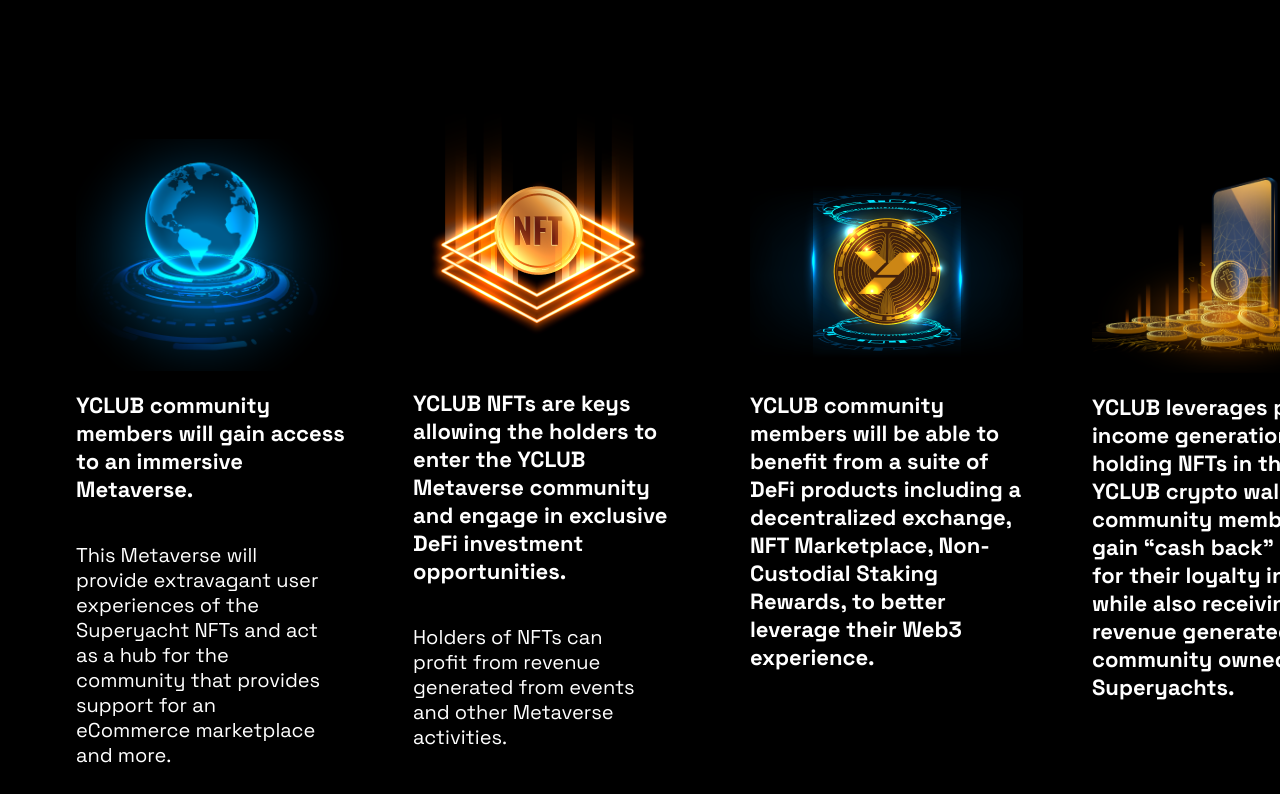
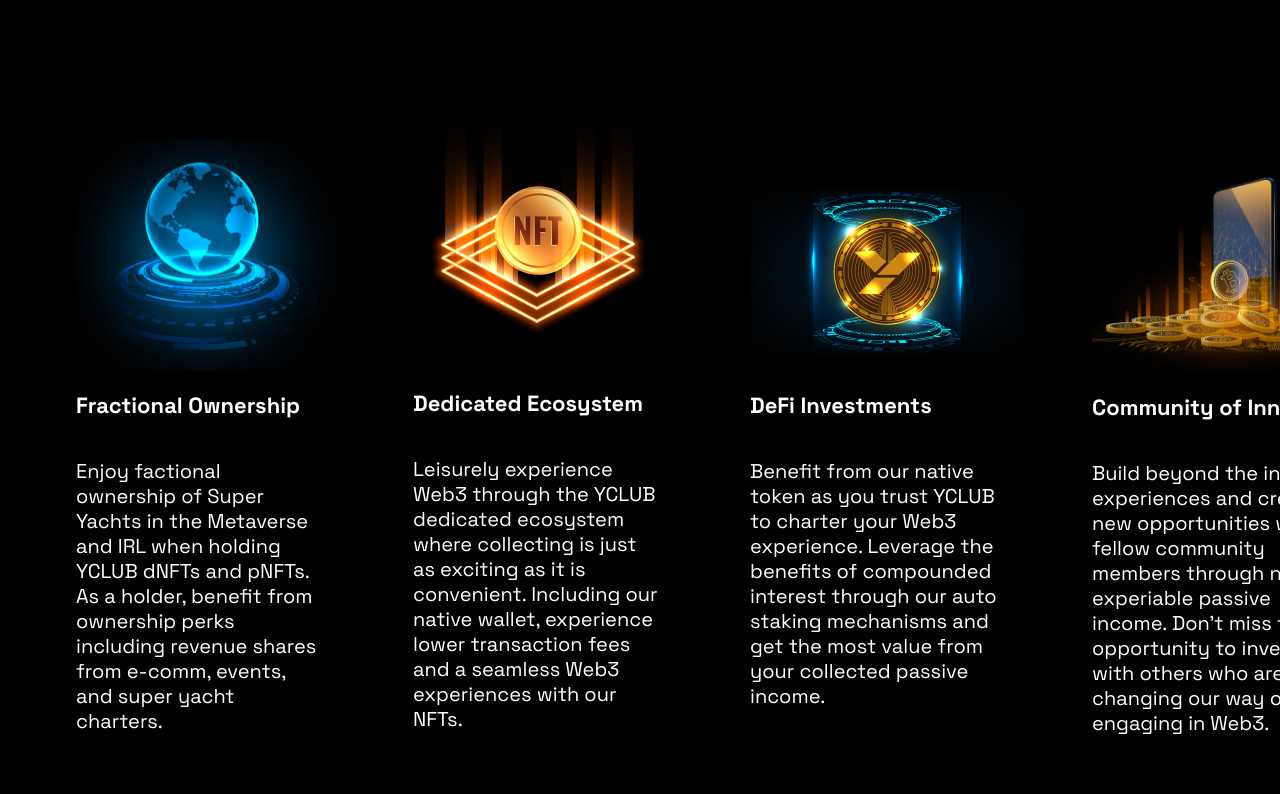
Before and after one commit to yclub-io/yachts-lending, a Next.js app: page / in a window 1280 px wide. Shown: the part 1246-2040 px from the top of the page. Built offline with nearby package versions, Linux system fonts and the light colour scheme.

Commit message:
added new tea members and change text in WhatYouNeedToKnow section

```diff
--- a/components/Team.js
+++ b/components/Team.js
@@ -23,7 +23,7 @@
     desc: "Engineered for several Fortune 500 companies in a variety of technology related roles while building his website into the top 1000 most visited websites in the world.",
   },
   {
-    name: "De VIchi",
+    name: "De Vinchi",
     meta: "Financial Analyst",
     desc: "has over 10 years of consulting and building working relationships between customers and their brand partners. Through years of experience in banking, and financial services, David’s managed to institute financial systems to strengthen portfolio health.",
   },
@@ -47,6 +47,16 @@
     meta: "Brand Strategists & Communications",
     desc: "Photographer and Strategist, with over 5 years of helping brands strengthen their communications, communities, and lifestyle experiences.",
   },
+  {
+    name: "Yacht Mogul",
+    meta: "Advisor",
+    desc: "All passion and love for yachts and their ability to inspire people all around the world. A chosen “Influencial figure in the yachting world” by some of the press such as Forbes,CNN,BOAT,Robb Report.",
+  },
+  {
+    name: "CryptoDon",
+    meta: "Advisor",
+    desc: "Early investor in many projects like BAYC and in the ethereum blockchain. Dedicated curator in owned Web3 investment communities.",
+  },
 ];
 
 const Team = () => {
--- a/components/WhatYouNeedToKnow.js
+++ b/components/WhatYouNeedToKnow.js
@@ -1,79 +1,74 @@
 const WhatYouNeedToKnow = () => {
   return (
     <>
-      <div className="lg:mt-[150px] mt-[100px] text-white-1">
-        <h1 className="flex justify-center text-center font-Plus lg:text-5xl text-[26px] font-extrabold">
+      <div className="mt-[100px] text-white-1 lg:mt-[150px]">
+        <h1 className="flex justify-center text-center font-Plus text-[26px] font-extrabold lg:text-5xl">
           What you need to know
         </h1>
-        <h1 className="flex justify-center text-center font-Plus lg:text-5xl text-[26px] font-extrabold">
+        <h1 className="flex justify-center text-center font-Plus text-[26px] font-extrabold lg:text-5xl">
           about YCLUB
         </h1>
       </div>
 
-      <div className="lg:mt-28 mt-[80px] lg:overflow-x-hidden  lg:snap-none  snap-mandatory snap-x overflow-x-scroll overflow-y-hidden xl:flex grid grid-flow-col-dense lg:flex-row lg:gap-[30px] gap-[40px] lg:px-14 px-4 font-Grotesk leading-[28px] text-white-1">
-        <div className=" snap-center w-[307px] flex-col  pt-[25px] pl-[20px] text-left text-[22px] font-bold">
-        <img
-            className="w-[295px] mb-[20px]"
+      <div className="mt-[80px] grid snap-x  snap-mandatory  grid-flow-col-dense gap-[40px] overflow-y-hidden overflow-x-scroll px-4 font-Grotesk leading-[28px] text-white-1 lg:mt-28 lg:snap-none lg:flex-row lg:gap-[30px] lg:overflow-x-hidden lg:px-14 xl:flex">
+        <div className=" w-[307px] snap-center flex-col  pt-[25px] pl-[20px] text-left text-[22px] font-bold">
+          <img
+            className="mb-[20px] w-[295px]"
             src="/images/whatYouNeedIcon1.png"
             alt="pic"
           ></img>
-          YCLUB community members will gain access to an immersive Metaverse.
-
-          <p className="font-normal text-[20px] w-[248px] pt-[40px] leading-[25px]">
-          This Metaverse will provide extravagant
-          user experiences of the Superyacht NFTs
-          and act as a hub for the community that
-          provides support for an eCommerce marketplace and more.
+          Fractional Ownership
+          <p className="w-[248px] pt-[40px] text-[20px] font-normal leading-[25px]">
+            Enjoy factional ownership of Super Yachts in the Metaverse and IRL
+            when holding YCLUB dNFTs and pNFTs. As a holder, benefit from
+            ownership perks including revenue shares from e-comm, events, and
+            super yacht charters.
           </p>
         </div>
 
-        <div className=" snap-center flex w-[307px] flex-col  pl-[20px] text-[22px] font-bold">
-
-        <img
-            className="w-[260px] mb-[20px]"
+        <div className=" flex w-[307px] snap-center flex-col  pl-[20px] text-[22px] font-bold">
+          <img
+            className="mb-[20px] w-[260px]"
             src="/images/whatYouNeedIcon2.png"
             alt="pic"
           ></img>
-        <p className="w-[273px]">
-        YCLUB NFTs are keys allowing the holders to enter
-        the YCLUB Metaverse community and engage in exclusive
-        DeFi investment opportunities.
-        </p>
+          <p className="w-[273px]">Dedicated Ecosystem</p>
 
-        <p className="font-normal text-[20px] w-[248px] pt-[40px] leading-[25px]">
-        Holders of NFTs can profit from revenue
-        generated from events and other Metaverse
-        activities.
-        </p>
-
-
+          <p className="w-[248px] pt-[40px] text-[20px] font-normal leading-[25px]">
+            Leisurely experience Web3 through the YCLUB dedicated ecosystem
+            where collecting is just as exciting as it is convenient. Including
+            our native wallet, experience lower transaction fees and a seamless
+            Web3 experiences with our NFTs.
+          </p>
         </div>
-        <div className=" snap-center flex flex-col w-[307px] pt-[35px] pl-[20px] text-[22px] font-bold">
-        <img
-            className="w-[273px] mb-[20px]"
+        <div className=" flex w-[307px] snap-center flex-col pt-[35px] pl-[20px] text-[22px] font-bold">
+          <img
+            className="mb-[20px] w-[273px]"
             src="/images/whatYouNeedIcon3.png"
             alt="pic"
           ></img>
-          <p className="w-[273px]">
-            YCLUB community members will be able to benefit
-            from a suite of DeFi products including a decentralized
-            exchange, NFT Marketplace, Non-Custodial Staking Rewards,
-            to better leverage their Web3 experience.
+          <p className="w-[273px]">DeFi Investments</p>
+
+          <p className="w-[248px] pt-[40px] text-[20px] font-normal leading-[25px]">
+            Benefit from our native token as you trust YCLUB to charter your
+            Web3 experience. Leverage the benefits of compounded interest
+            through our auto staking mechanisms and get the most value from your
+            collected passive income.
           </p>
         </div>
 
-        <div className="snap-center flex flex-col w-[307px] pt-[30px] pl-[25px] pr-[5px] text-[22px] font-bold">
+        <div className="flex w-[307px] snap-center flex-col pt-[30px] pl-[25px] pr-[5px] text-[22px] font-bold">
           <img
-            className="w-[309px] mb-[20px]"
+            className="mb-[20px] w-[309px]"
             src="/images/whatYouNeedIcon4.png"
             alt="pic"
           ></img>
-          <p className="w-[273px]">
-          YCLUB leverages passive income generation;
-          by holding NFTs in the YCLUB crypto wallet,
-          community members gain “cash back” rewards
-          for their loyalty in SYC, while also receiving
-          revenue generated from community owned Superyachts.
+          <p className="w-[273px]">Community of Innovators</p>
+          <p className="w-[248px] pt-[40px] text-[20px] font-normal leading-[25px]">
+            Build beyond the initial experiences and create new opportunities
+            with fellow community members through non-experiable passive income.
+            Don’t miss the opportunity to invest with others who are changing
+            our way of engaging in Web3.
           </p>
         </div>
       </div>
```
